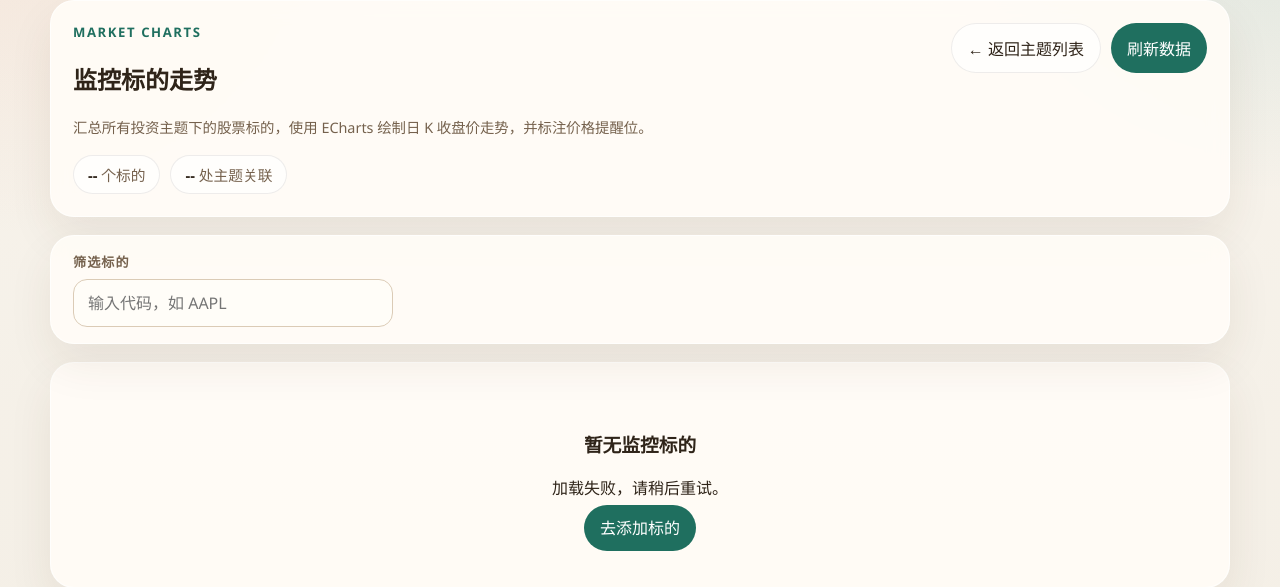
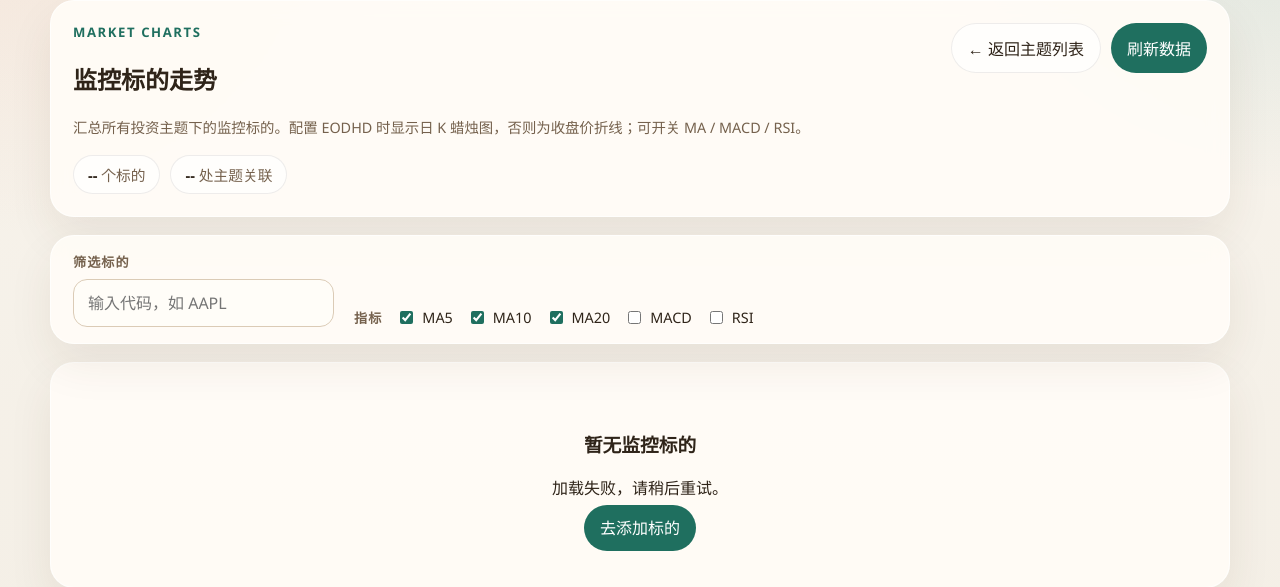
Before and after one commit to unkper/finHelper, a Python web app: template templates/investments/stocks.html in a window 1280 px wide. Shown: the part 191-778 px from the top of the page. Run offline with Jinja, Linux system fonts and the light colour scheme; the template is opened without the code that fills it, so the values that code supplies are empty; some libraries are stand-ins or nearby versions.

Commit message:
refactor(core): restructure stock charting logic and caching layer

```diff
--- a/static/stock-charts.css
+++ b/static/stock-charts.css
@@ -40,6 +40,54 @@
 .stocks-toolbar {
   padding-top: 16px;
   padding-bottom: 16px;
+  display: flex;
+  flex-wrap: wrap;
+  align-items: flex-end;
+  gap: 20px;
+}
+
+.indicator-toggles {
+  display: flex;
+  flex-wrap: wrap;
+  align-items: center;
+  gap: 10px 14px;
+}
+
+.indicator-toggles-label {
+  font-size: 0.82rem;
+  font-weight: 700;
+  color: var(--muted);
+  text-transform: uppercase;
+  letter-spacing: 0.08em;
+}
+
+.indicator-toggle {
+  display: inline-flex;
+  align-items: center;
+  gap: 6px;
+  font-size: 0.9rem;
+  color: var(--text);
+  cursor: pointer;
+  user-select: none;
+}
+
+.indicator-toggle input {
+  accent-color: var(--accent);
+}
+
+.chart-type-tag {
+  font-size: 0.68rem;
+  font-weight: 700;
+  padding: 2px 8px;
+  border-radius: 999px;
+  background: var(--accent-soft);
+  color: var(--accent);
+  vertical-align: middle;
+}
+
+.chart-type-tag.muted {
+  background: rgba(47, 36, 25, 0.06);
+  color: var(--muted);
 }
 
 .stocks-search {
@@ -186,7 +234,8 @@
 
 .stock-chart-canvas {
   width: 100%;
-  height: 280px;
+  height: 300px;
+  min-height: 280px;
 }
 
 .stock-chart-empty-note {
--- a/static/stock-charts.js
+++ b/static/stock-charts.js
@@ -1,6 +1,31 @@
 (function () {
   const chartInstances = new Map();
+  const INDICATOR_STORAGE_KEY = "finhelper-chart-indicators";
   let allAssets = [];
+
+  const defaultIndicators = {
+    ma5: true,
+    ma10: true,
+    ma20: true,
+    macd: false,
+    rsi: false,
+  };
+
+  function loadIndicatorSettings() {
+    try {
+      const raw = localStorage.getItem(INDICATOR_STORAGE_KEY);
+      if (!raw) return { ...defaultIndicators };
+      return { ...defaultIndicators, ...JSON.parse(raw) };
+    } catch (e) {
+      return { ...defaultIndicators };
+    }
+  }
+
+  let indicatorSettings = loadIndicatorSettings();
+
+  function saveIndicatorSettings() {
+    localStorage.setItem(INDICATOR_STORAGE_KEY, JSON.stringify(indicatorSettings));
+  }
 
   function formatPrice(value) {
     if (value === null || value === undefined || Number.isNaN(Number(value))) {
@@ -20,7 +45,7 @@
 
   function uniqueThemeLabels(themes) {
     const seen = new Set();
-  return themes.filter((theme) => {
+    return themes.filter((theme) => {
       const label = `${theme.theme_title} · ${theme.assistant_name}`;
       if (seen.has(label)) return false;
       seen.add(label);
@@ -42,42 +67,190 @@
     }));
   }
 
+  function sma(values, period) {
+    const out = [];
+    for (let i = 0; i < values.length; i += 1) {
+      if (i < period - 1) {
+        out.push(null);
+        continue;
+      }
+      let sum = 0;
+      for (let j = i - period + 1; j <= i; j += 1) {
+        sum += values[j];
+      }
+      out.push(sum / period);
+    }
+    return out;
+  }
+
+  function ema(values, period) {
+    const out = [];
+    const multiplier = 2 / (period + 1);
+    let prev = null;
+    for (let i = 0; i < values.length; i += 1) {
+      const value = values[i];
+      if (value === null || value === undefined || Number.isNaN(value)) {
+        out.push(null);
+        continue;
+      }
+      if (prev === null) {
+        if (i < period - 1) {
+          out.push(null);
+          continue;
+        }
+        let sum = 0;
+        for (let j = i - period + 1; j <= i; j += 1) {
+          sum += values[j];
+        }
+        prev = sum / period;
+        out.push(prev);
+        continue;
+      }
+      prev = value * multiplier + prev * (1 - multiplier);
+      out.push(prev);
+    }
+    return out;
+  }
+
+  function calcMacd(closes, fastPeriod, slowPeriod, signalPeriod) {
+    const emaFast = ema(closes, fastPeriod);
+    const emaSlow = ema(closes, slowPeriod);
+    const macdLine = emaFast.map((fast, i) => {
+      const slow = emaSlow[i];
+      if (fast == null || slow == null) return null;
+      return fast - slow;
+    });
+    const validMacd = macdLine.map((v) => (v == null ? 0 : v));
+    const signalLine = ema(validMacd, signalPeriod).map((v, i) => (
+      macdLine[i] == null ? null : v
+    ));
+    const histogram = macdLine.map((macd, i) => {
+      const signal = signalLine[i];
+      if (macd == null || signal == null) return null;
+      return macd - signal;
+    });
+    return { macdLine, signalLine, histogram };
+  }
+
+  function calcRsi(closes, period) {
+    const out = [];
+    if (closes.length < period + 1) {
+      return closes.map(() => null);
+    }
+    for (let i = 0; i < closes.length; i += 1) {
+      if (i < period) {
+        out.push(null);
+        continue;
+      }
+      let gains = 0;
+      let losses = 0;
+      for (let j = i - period + 1; j <= i; j += 1) {
+        const change = closes[j] - closes[j - 1];
+        if (change >= 0) gains += change;
+        else losses -= change;
+      }
+      if (losses === 0) {
+        out.push(100);
+      } else {
+        const rs = gains / losses;
+        out.push(100 - 100 / (1 + rs));
+      }
+    }
+    return out;
+  }
+
+  function extractSeriesData(asset) {
+    const series = asset.series || [];
+    const dates = series.map((p) => p.date);
+    const closes = series.map((p) => Number(p.close));
+    const ohlc = series.map((p) => [
+      Number(p.open),
+      Number(p.close),
+      Number(p.low),
+      Number(p.high),
+    ]);
+    const hasOhlc = asset.chart_type === "candlestick";
+    return { dates, closes, ohlc, hasOhlc };
+  }
+
+  function buildChartLayout(settings) {
+    const showMacd = settings.macd;
+    const showRsi = settings.rsi;
+    const grids = [{ left: 52, right: 20, top: 28, height: showMacd || showRsi ? "52%" : "72%" }];
+    const xAxes = [{ type: "category", gridIndex: 0, boundaryGap: true, axisLabel: { color: "#75614d" } }];
+    const yAxes = [{
+      gridIndex: 0,
+      scale: true,
+      axisLabel: { color: "#75614d", formatter: (v) => "$" + v },
+      splitLine: { lineStyle: { color: "rgba(47,36,25,0.08)" } },
+    }];
+    let gridIndex = 1;
+    if (showMacd) {
+      grids.push({ left: 52, right: 20, top: "68%", height: "14%" });
+      xAxes.push({ type: "category", gridIndex, boundaryGap: true, axisLabel: { show: false } });
+      yAxes.push({
+        gridIndex,
+        scale: true,
+        splitNumber: 3,
+        axisLabel: { color: "#75614d", fontSize: 10 },
+        splitLine: { lineStyle: { color: "rgba(47,36,25,0.06)" } },
+      });
+      gridIndex += 1;
+    }
+    if (showRsi) {
+      const top = showMacd ? "85%" : "72%";
+      const height = showMacd ? "11%" : "18%";
+      grids.push({ left: 52, right: 20, top, height });
+      xAxes.push({ type: "category", gridIndex, boundaryGap: true, axisLabel: { show: false } });
+      yAxes.push({
+        gridIndex,
+        min: 0,
+        max: 100,
+        splitNumber: 2,
+        axisLabel: { color: "#75614d", fontSize: 10 },
+        splitLine: { lineStyle: { color: "rgba(47,36,25,0.06)" } },
+      });
+    }
+    return { grids, xAxes, yAxes, showMacd, showRsi };
+  }
+
   function buildChartOption(asset) {
-    const dates = (asset.series || []).map((point) => point.date);
-    const closes = (asset.series || []).map((point) => point.close);
+    const settings = indicatorSettings;
+    const { dates, closes, ohlc, hasOhlc } = extractSeriesData(asset);
+    const layout = buildChartLayout(settings);
+    const dataZoom = [
+      { type: "inside", xAxisIndex: layout.xAxes.map((_, i) => i), start: 55, end: 100 },
+      { type: "slider", xAxisIndex: layout.xAxes.map((_, i) => i), height: 18, bottom: 6, start: 55, end: 100 },
+    ];
 
-    return {
-      tooltip: {
-        trigger: "axis",
-        formatter(params) {
-          const item = params[0];
-          if (!item) return "";
-          return `${item.axisValue}<br/>收盘: $${Number(item.data).toFixed(2)}`;
+    layout.xAxes.forEach((axis) => {
+      axis.data = dates;
+    });
+
+    const series = [];
+    const markLineData = buildMarkLines(asset.alerts);
+
+    if (hasOhlc) {
+      series.push({
+        name: asset.ticker,
+        type: "candlestick",
+        xAxisIndex: 0,
+        yAxisIndex: 0,
+        data: ohlc,
+        itemStyle: {
+          color: "#d76636",
+          color0: "#1f6f5f",
+          borderColor: "#d76636",
+          borderColor0: "#1f6f5f",
         },
-      },
-      grid: { left: 48, right: 18, top: 24, bottom: 56 },
-      dataZoom: [
-        { type: "inside", start: 60, end: 100 },
-        { type: "slider", height: 18, bottom: 8, start: 60, end: 100 },
-      ],
-      xAxis: {
-        type: "category",
-        data: dates,
-        boundaryGap: false,
-        axisLabel: { color: "#75614d" },
-      },
-      yAxis: {
-        type: "value",
-        scale: true,
-        axisLabel: {
-          color: "#75614d",
-          formatter: (value) => "$" + value,
-        },
-        splitLine: { lineStyle: { color: "rgba(47,36,25,0.08)" } },
-      },
-      series: [{
+        markLine: markLineData.length ? { symbol: "none", data: markLineData } : undefined,
+      });
+    } else {
+      series.push({
         name: asset.ticker,
         type: "line",
+        xAxisIndex: 0,
+        yAxisIndex: 0,
         smooth: true,
         symbol: "none",
         data: closes,
@@ -92,11 +265,115 @@
             ],
           },
         },
+        markLine: markLineData.length ? { symbol: "none", data: markLineData } : undefined,
+      });
+    }
+
+    const maColors = { ma5: "#3957b8", ma10: "#d76636", ma20: "#8c6b4f" };
+    const maPeriods = { ma5: 5, ma10: 10, ma20: 20 };
+    Object.keys(maPeriods).forEach((key) => {
+      if (!settings[key]) return;
+      series.push({
+        name: key.toUpperCase(),
+        type: "line",
+        xAxisIndex: 0,
+        yAxisIndex: 0,
+        data: sma(closes, maPeriods[key]),
+        smooth: true,
+        symbol: "none",
+        lineStyle: { width: 1.2, color: maColors[key] },
+      });
+    });
+
+    let subAxisIndex = 1;
+    if (layout.showMacd) {
+      const { macdLine, signalLine, histogram } = calcMacd(closes, 12, 26, 9);
+      series.push({
+        name: "MACD",
+        type: "bar",
+        xAxisIndex: subAxisIndex,
+        yAxisIndex: subAxisIndex,
+        data: histogram,
+        itemStyle: {
+          color: (params) => (params.data >= 0 ? "rgba(215,102,54,0.65)" : "rgba(31,111,95,0.65)"),
+        },
+      });
+      series.push({
+        name: "DIF",
+        type: "line",
+        xAxisIndex: subAxisIndex,
+        yAxisIndex: subAxisIndex,
+        data: macdLine,
+        symbol: "none",
+        lineStyle: { width: 1, color: "#3957b8" },
+      });
+      series.push({
+        name: "DEA",
+        type: "line",
+        xAxisIndex: subAxisIndex,
+        yAxisIndex: subAxisIndex,
+        data: signalLine,
+        symbol: "none",
+        lineStyle: { width: 1, color: "#d76636" },
+      });
+      subAxisIndex += 1;
+    }
+
+    if (layout.showRsi) {
+      series.push({
+        name: "RSI",
+        type: "line",
+        xAxisIndex: subAxisIndex,
+        yAxisIndex: subAxisIndex,
+        data: calcRsi(closes, 14),
+        symbol: "none",
+        lineStyle: { width: 1.2, color: "#8c6b4f" },
         markLine: {
           symbol: "none",
-          data: buildMarkLines(asset.alerts),
+          data: [
+            { yAxis: 70, lineStyle: { type: "dashed", color: "#d76636", opacity: 0.5 } },
+            { yAxis: 30, lineStyle: { type: "dashed", color: "#1f6f5f", opacity: 0.5 } },
+          ],
         },
-      }],
+      });
+    }
+
+    return {
+      animation: false,
+      legend: {
+        top: 4,
+        right: 8,
+        textStyle: { color: "#75614d", fontSize: 11 },
+      },
+      tooltip: {
+        trigger: "axis",
+        axisPointer: { type: "cross" },
+        formatter(params) {
+          if (!params || !params.length) return "";
+          const date = params[0].axisValue;
+          const lines = [`<strong>${date}</strong>`];
+          params.forEach((item) => {
+            if (item.seriesType === "candlestick" && Array.isArray(item.data)) {
+              const [open, close, low, high] = item.data;
+              lines.push(
+                `开 $${open.toFixed(2)} 高 $${high.toFixed(2)}`,
+                `低 $${low.toFixed(2)} 收 $${close.toFixed(2)}`
+              );
+            } else if (item.data != null && item.seriesName !== "MACD") {
+              const val = Number(item.data);
+              const prefix = item.seriesName === "RSI" ? "" : "$";
+              const suffix = item.seriesName === "RSI" ? "" : "";
+              lines.push(`${item.seriesName}: ${prefix}${val.toFixed(2)}${suffix}`);
+            }
+          });
+          return lines.join("<br/>");
+        },
+      },
+      grid: layout.grids,
+      dataZoom,
+      xAxis: layout.xAxes,
+      yAxis: layout.yAxes,
+      series,
     };
   }
 
@@ -119,6 +396,10 @@
       .join("");
 
     const hasSeries = asset.series && asset.series.length > 0;
+    const chartTypeNote = asset.chart_type === "candlestick"
+      ? '<span class="chart-type-tag">日K蜡烛图</span>'
+      : '<span class="chart-type-tag muted">收盘价折线</span>';
+
     const chartBlock = hasSeries
       ? `<div id="chart-${asset.ticker}" class="stock-chart-canvas"></div>`
       : `<p class="stock-chart-empty-note">${asset.exchange === "US" ? "暂无历史行情数据" : "暂仅支持美股历史走势"}</p>`;
@@ -126,7 +407,7 @@
     card.innerHTML = `
       <div class="stock-chart-head">
         <div>
-          <h3 class="stock-chart-title">${asset.ticker}</h3>
+          <h3 class="stock-chart-title">${asset.ticker} ${chartTypeNote}</h3>
           <p class="stock-chart-meta">${asset.exchange} · 关联 ${(asset.themes || []).length} 个主题</p>
         </div>
         <div class="stock-chart-price">
@@ -154,9 +435,25 @@
       existing.dispose();
     }
 
+    const chartHeight = indicatorSettings.macd || indicatorSettings.rsi ? 360 : 300;
+    dom.style.height = `${chartHeight}px`;
+
     const chart = echarts.init(dom);
-    chart.setOption(buildChartOption(asset));
+    chart.setOption(buildChartOption(asset), true);
     chartInstances.set(asset.ticker, chart);
+  }
+
+  function remountAllCharts() {
+    allAssets.forEach((asset) => mountChart(asset));
+  }
+
+  function syncIndicatorToolbar() {
+    document.querySelectorAll("[data-indicator]").forEach((input) => {
+      const key = input.dataset.indicator;
+      if (key in indicatorSettings) {
+        input.checked = indicatorSettings[key];
+      }
+    });
   }
 
   function applyFilter(keyword) {
@@ -173,6 +470,7 @@
     const empty = document.getElementById("stocksEmpty");
     const summaryTicker = document.getElementById("summaryTickerCount");
     const summaryLinks = document.getElementById("summaryThemeLinks");
+    const chartModeHint = document.getElementById("chartModeHint");
 
     chartInstances.forEach((chart) => chart.dispose());
     chartInstances.clear();
@@ -185,6 +483,7 @@
       grid.hidden = true;
       summaryTicker.textContent = "0";
       summaryLinks.textContent = "0";
+      if (chartModeHint) chartModeHint.textContent = "";
       return;
     }
 
@@ -194,6 +493,17 @@
 
     summaryTicker.textContent = String(payload.summary.ticker_count || payload.assets.length);
     summaryLinks.textContent = String(payload.summary.theme_link_count || 0);
+
+    const candleCount = payload.assets.filter((a) => a.chart_type === "candlestick").length;
+    if (chartModeHint) {
+      if (payload.summary.eodhd_configured && candleCount > 0) {
+        chartModeHint.textContent = `${candleCount} 个标的使用 EODHD 日K蜡烛图，其余为折线`;
+      } else if (payload.summary.eodhd_configured) {
+        chartModeHint.textContent = "已配置 EODHD，刷新后可获取 OHLC 蜡烛图数据";
+      } else {
+        chartModeHint.textContent = "未配置 EODHD，仅显示收盘价折线";
+      }
+    }
 
     payload.assets.forEach((asset) => {
       grid.appendChild(renderCard(asset));
@@ -236,6 +546,17 @@
   document.addEventListener("DOMContentLoaded", () => {
     if (!document.querySelector(".stocks-page")) return;
 
+    syncIndicatorToolbar();
+
+    document.querySelectorAll("[data-indicator]").forEach((input) => {
+      input.addEventListener("change", () => {
+        const key = input.dataset.indicator;
+        indicatorSettings[key] = input.checked;
+        saveIndicatorSettings();
+        remountAllCharts();
+      });
+    });
+
     loadChartData(false);
 
     document.getElementById("refreshChartsBtn")?.addEventListener("click", () => {
--- a/templates/investments/stocks.html
+++ b/templates/investments/stocks.html
@@ -10,7 +10,8 @@
       <div>
         <p class="eyebrow">Market Charts</p>
         <h2>监控标的走势</h2>
-        <p class="hint">汇总所有投资主题下的股票标的，使用 ECharts 绘制日 K 收盘价走势，并标注价格提醒位。</p>
+        <p class="hint">汇总所有投资主题下的监控标的。配置 EODHD 时显示日 K 蜡烛图，否则为收盘价折线；可开关 MA / MACD / RSI。</p>
+        <p class="hint" id="chartModeHint"></p>
       </div>
       <div class="stocks-hero-actions">
         <a href="{{ url_for('investments.index') }}" class="secondary-btn">← 返回主题列表</a>
@@ -28,6 +29,14 @@
       <span>筛选标的</span>
       <input type="search" id="tickerFilter" placeholder="输入代码，如 AAPL">
     </label>
+    <div class="indicator-toggles" role="group" aria-label="技术指标">
+      <span class="indicator-toggles-label">指标</span>
+      <label class="indicator-toggle"><input type="checkbox" data-indicator="ma5" checked> MA5</label>
+      <label class="indicator-toggle"><input type="checkbox" data-indicator="ma10" checked> MA10</label>
+      <label class="indicator-toggle"><input type="checkbox" data-indicator="ma20" checked> MA20</label>
+      <label class="indicator-toggle"><input type="checkbox" data-indicator="macd"> MACD</label>
+      <label class="indicator-toggle"><input type="checkbox" data-indicator="rsi"> RSI</label>
+    </div>
   </section>
 
   <div id="stocksLoading" class="stocks-loading">
```
Also changed, not shown: app/database.py (+9 -0 lines), app/services/quote_cache.py (+20 -5 lines), app/services/quote_providers/eodhd.py (+11 -2 lines), app/services/stock_charts.py (+26 -1 lines).
